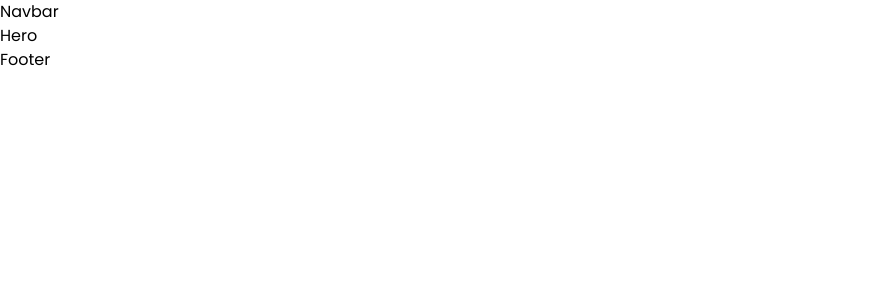
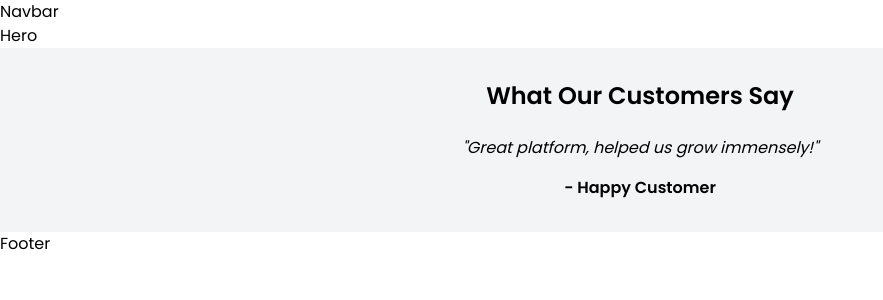
Before and after one commit to amankanz/votely, a Next.js app: page / in a window 1280 px wide. Shown: the top 300 px of the page, without its empty margins (0-883 px from the left). Built offline with nearby package versions, Linux system fonts and the light colour scheme.

Commit message:
home-ft/testimonials-section: work in progress

```diff
--- a/app/page.tsx
+++ b/app/page.tsx
@@ -1,10 +1,12 @@
 import Hero from "@/components/Hero";
 import Main from "@/components/Main";
+import TestimonialsSection from "@/components/TestimonialsSection";
 
 export default function Home() {
   return (
     <Main>
       <Hero />
+      <TestimonialsSection />
     </Main>
   );
 }
--- /dev/null
+++ b/components/TestimonialsSection.tsx
@@ -0,0 +1,15 @@
+export default function TestimonialsSection() {
+  return (
+    <section className="bg-gray-100 py-8">
+      <h2 className="text-2xl font-semibold mb-6 text-center">
+        What Our Customers Say
+      </h2>
+      <div className="container mx-auto">
+        <p className="text-center italic">
+          {`"Great platform, helped us grow immensely!"`}
+        </p>
+        <p className="text-center mt-4 font-semibold">- Happy Customer</p>
+      </div>
+    </section>
+  );
+}
```
